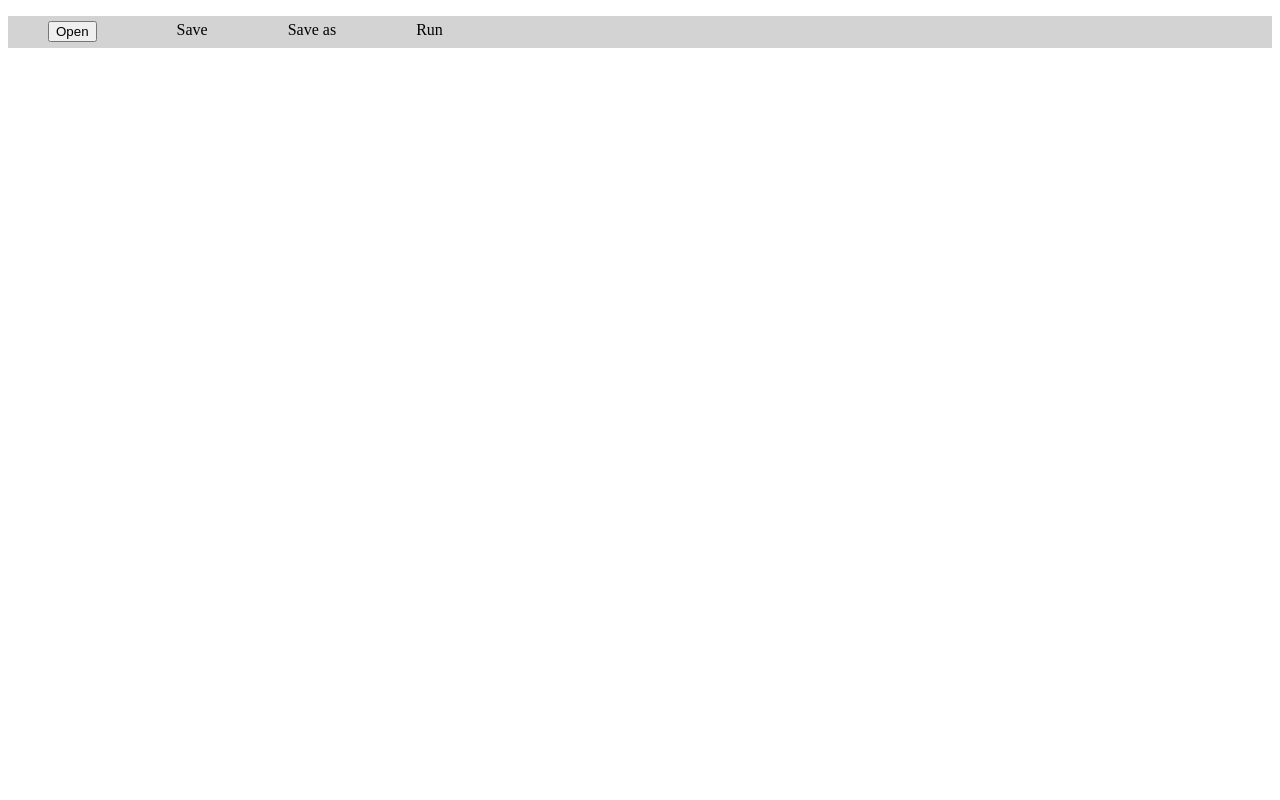
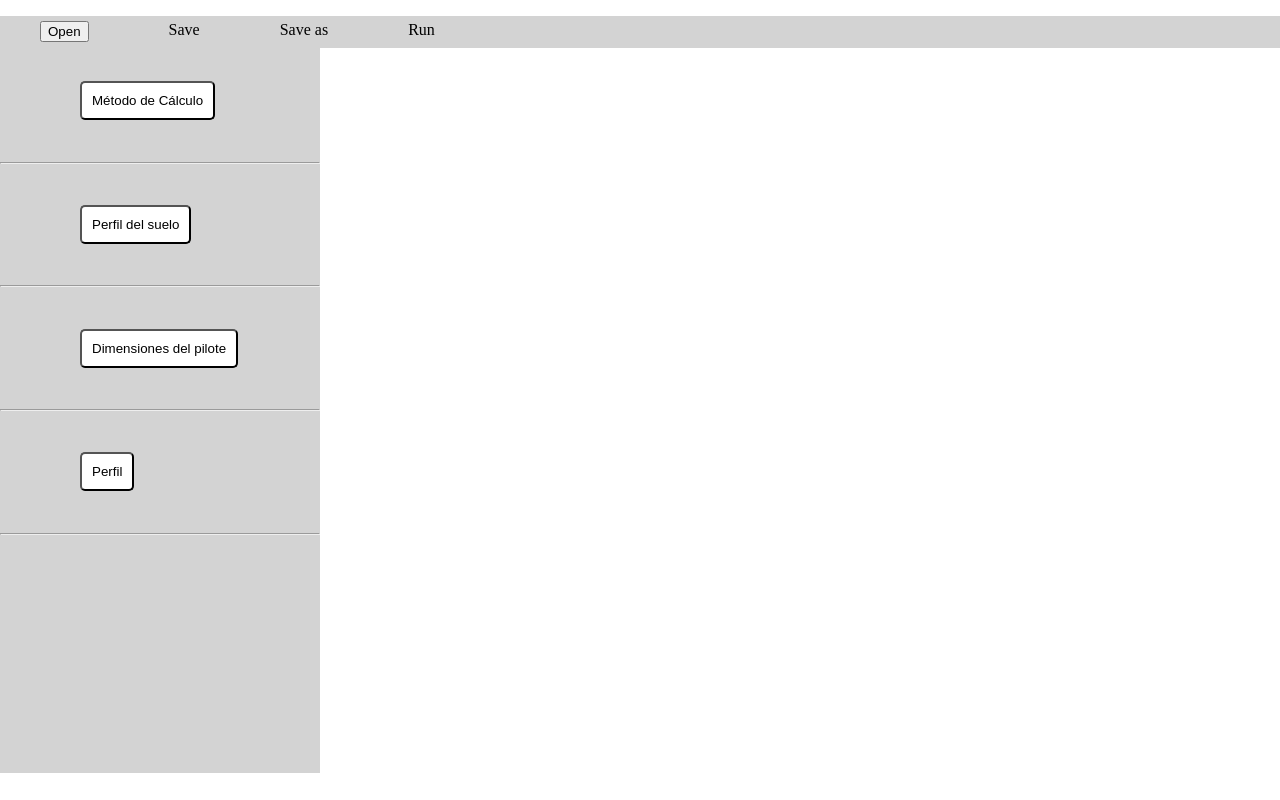
Before and after one commit to CristinaHurtado24/PileCalc, a React app: page / in a window 1280 px wide. Built offline with nearby package versions, Linux system fonts and the light colour scheme.

Commit message:
sidebar started

```diff
--- a/index.html
+++ b/index.html
@@ -7,8 +7,8 @@
 </head>
 
 <body>
-    <div id="root">
-    </div>
+    <div id="root"></div>
+    <div id="portal"></div>
     <script src="./build/js/app.js"></script>
 </body>
 
--- a/src/Components/Navbar/Navbar.modules.css
+++ b/src/Components/Navbar/Navbar.modules.css
@@ -1,6 +1,7 @@
 .container{
     background-color: lightgrey;
     height: 2em;
+    margin-bottom: 0px;
 }
 
 .list{
--- /dev/null
+++ b/src/Components/Sidebar/Sidebar.js
@@ -0,0 +1,36 @@
+import React from "react";
+import styles from "./Sidebar.modules.css";
+
+export default function Sidebar() {
+
+  return (
+    <div className={styles.container}>
+      <ul>
+        <li>
+          <div className={styles.btn_div}>
+            <button className={styles.profile}>Método de Cálculo</button>
+          </div>
+        </li>
+        <hr />
+        <li>
+          <div className={styles.btn_div}>
+            <button className={styles.profile}>Perfil del suelo</button>
+          </div>
+        </li>
+        <hr />
+        <li>
+          <div className={styles.btn_div}>
+            <button className={styles.profile}>Dimensiones del pilote</button>
+          </div>
+        </li>
+        <hr />
+        <li>
+          <div className={styles.btn_div}>
+            <button className={styles.profile}>Perfil</button>
+          </div>
+        </li>
+        <hr />
+      </ul>
+    </div>
+  );
+}
--- /dev/null
+++ b/src/Components/Sidebar/Sidebar.modules.css
@@ -0,0 +1,24 @@
+.container{
+    background-color: lightgray;
+    width: 20em;
+    height: 45.3em;
+    margin-top: -1em;
+    border-color: black;
+}
+
+.container ul hr{
+    margin-left: -2.5em;
+}
+
+.container ul{
+    list-style: none;
+}
+
+.container ul button{
+    margin-left: 3em;
+    margin-bottom: 2.5em;
+    margin-top: 2.5em;
+    padding: 10px;
+    border-radius: 5px;
+    background-color: white;
+}
--- a/src/js/App.js
+++ b/src/js/App.js
@@ -1,11 +1,13 @@
 import React from "react";
 import styles from "./App.modules.css";
 import Navbar from "../Components/Navbar/Navbar";
+import Sidebar from "../Components/Sidebar/Sidebar";
 
 export default function App() {
   return (
     <>
       <Navbar />
+      <Sidebar/>
     </>
   );
 }
--- a/src/js/App.modules.css
+++ b/src/js/App.modules.css
@@ -1,4 +1,4 @@
-.dash{
+.container{
     background-color: lightgray;
     width: 27em;
     height: 100%;
--- a/src/js/index.css
+++ b/src/js/index.css
@@ -1,3 +1,4 @@
-h1{
-    color: red;
+body{
+    margin: 0;
+    padding-bottom: 0;
 }
--- a/src/js/index.js
+++ b/src/js/index.js
@@ -3,6 +3,8 @@ import { createRoot } from "react-dom/client";
 
 import App from "./App";
 
+import './index.css'
+
 const container = document.getElementById("root");
 const root = createRoot(container);
 root.render(<App tab="home" />);
```
